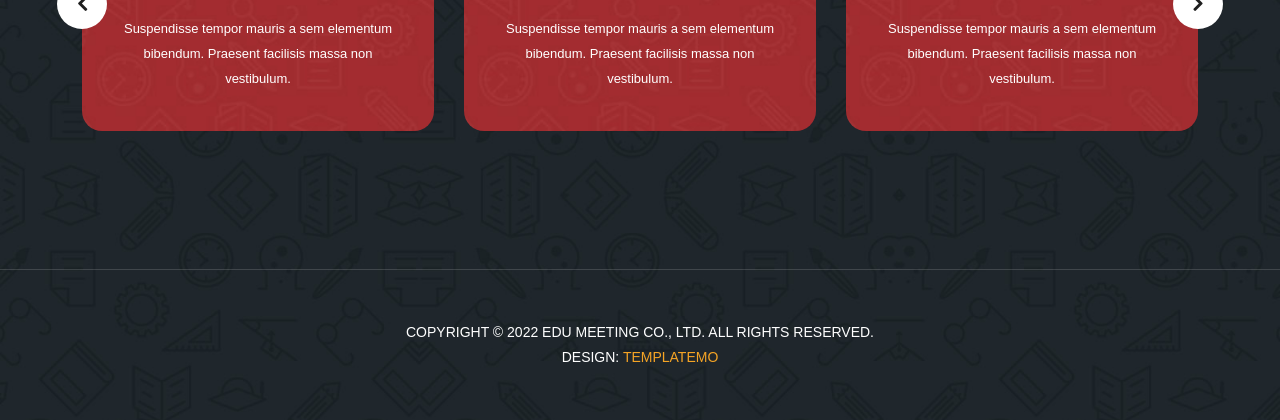
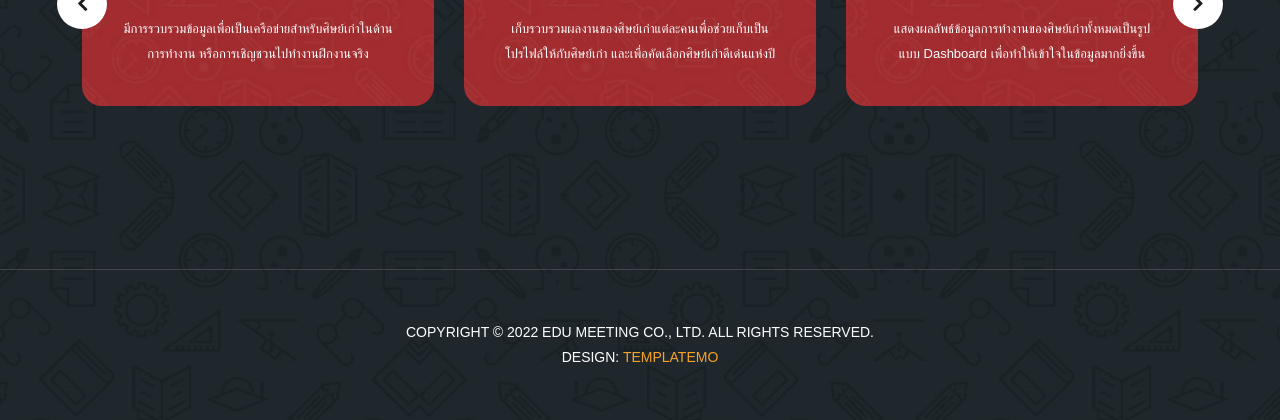
Before and after one commit to JimTaeH/cis_alumni, a Django app: page / in a window 1280 px wide. Shown: the part 852-1272 px from the top of the page. Run offline with Django 3.2, Linux system fonts and the light colour scheme; some libraries are stand-ins or nearby versions; some web fonts are replaced.

Commit message:
Update Homepage

```diff
--- a/alumnidata/templates/base.htm
+++ b/alumnidata/templates/base.htm
@@ -21,6 +21,8 @@
     <link rel="stylesheet" href="{% static 'assets/css/templatemo-edu-meeting.css' %}">
     <link rel="stylesheet" href="{% static 'assets/css/owl.css' %}">
     <link rel="stylesheet" href="{% static 'assets/css/lightbox.css' %}">
+    <!-- fevicon -->
+    <link rel="icon" href="{% static 'assets/images/Thammasat_180.png' %}" type="image/png" />
 
     <!-- Global site tag (gtag.js) - Google Analytics -->
     <script async src="https://www.googletagmanager.com/gtag/js?id=G-W2Y582N9RM"></script>
@@ -47,10 +49,9 @@
         <div class="col-lg-4 col-sm-4">
           <div class="right-icons">
             <ul>
-              <li><a href="#"><i class="fa fa-facebook"></i></a></li>
-              <li><a href="#"><i class="fa fa-twitter"></i></a></li>
-              <li><a href="#"><i class="fa fa-behance"></i></a></li>
-              <li><a href="#"><i class="fa fa-linkedin"></i></a></li>
+              <li><a href="https://www.facebook.com/interdistu/"><i class="fa fa-facebook"></i></a></li>
+              <li><a href="https://www.youtube.com/channel/UCLQFLWbU1S8tcMEqDjwrgAA"><i class="fa fa-youtube"></i></a></li>
+              <li><a href="https://ci.tu.ac.th/"><i class="fa fa-globe"></i></a></li>
             </ul>
           </div>
         </div>
--- a/alumnidata/templates/index.htm
+++ b/alumnidata/templates/index.htm
@@ -39,8 +39,8 @@
                 <img src="{% static 'assets/images/service-icon-01.png' %}" alt="">
               </div>
               <div class="down-content">
-                <h4>Best Education</h4>
-                <p>Suspendisse tempor mauris a sem elementum bibendum. Praesent facilisis massa non vestibulum.</p>
+                <h4> เครือข่ายระบบศิษย์เก่าที่ดี </h4>
+                <p> มีการรวบรวมข้อมูลเพื่อเป็นเครือข่ายสำหรับศิษย์เก่าในด้านการทำงาน หรือการเชิญชวนไปทำงานฝึกงานจริง </p>
               </div>
             </div>
 
@@ -49,8 +49,8 @@
                 <img src="{% static 'assets/images/service-icon-02.png' %}" alt="">
               </div>
               <div class="down-content">
-                <h4>Best Teachers</h4>
-                <p>Suspendisse tempor mauris a sem elementum bibendum. Praesent facilisis massa non vestibulum.</p>
+                <h4> ศิษย์เก่าดีเด่น </h4>
+                <p> เก็บรวบรวมผลงานของศิษย์เก่าแต่ละคนเพื่อช่วยเก็บเป็นโปรไฟล์ให้กับศิษย์เก่า และเพื่อคัดเลือกศิษย์เก่าดีเด่นแห่งปี </p>
               </div>
             </div>
 
@@ -59,8 +59,8 @@
                 <img src="{% static 'assets/images/service-icon-03.png' %}" alt="">
               </div>
               <div class="down-content">
-                <h4>Best Students</h4>
-                <p>Suspendisse tempor mauris a sem elementum bibendum. Praesent facilisis massa non vestibulum.</p>
+                <h4> แสดงผลแบบ Visualize </h4>
+                <p> แสดงผลลัพธ์ข้อมูลการทำงานของศิษย์เก่าทั้งหมดเป็นรูปแบบ Dashboard เพื่อทำให้เข้าใจในข้อมูลมากยิ่งขึ้น </p>
               </div>
             </div>
 
@@ -69,8 +69,8 @@
                 <img src="{% static 'assets/images/service-icon-02.png' %}" alt="">
               </div>
               <div class="down-content">
-                <h4>Online Meeting</h4>
-                <p>Suspendisse tempor mauris a sem elementum bibendum. Praesent facilisis massa non vestibulum.</p>
+                <h4> ระบบมีความปลอดภัย </h4>
+                <p> มีการยืนยันตัวตนในขั้นตอนการสมัคร เพื่อเป็นการป้องกันความปลอดภัยคนภายนอกเข้ามาใช้ข้อมูลในระบบศิษย์เก่า </p>
               </div>
             </div>
 
@@ -79,8 +79,8 @@
                 <img src="{% static 'assets/images/service-icon-03.png' %}" alt="">
               </div>
               <div class="down-content">
-                <h4>Best Networking</h4>
-                <p>Suspendisse tempor mauris a sem elementum bibendum. Praesent facilisis massa non vestibulum.</p>
+                <h4> เข้าสู่ระบบอย่างรวดเร็ว </h4>
+                <p> เชื่อมต่อการเข้าสู่ระบบด้วย Google Account ไม่จำเป็นต้องจำรหัสผ่าน เพียงใช้เมลและยืนยันตัวตนก็ใช้งานได้ทันที </p>
               </div>
             </div>
 
```
Also changed, not shown: alumnidata/static/assets/images/Thammasat_180.png (added), 1 other file.
